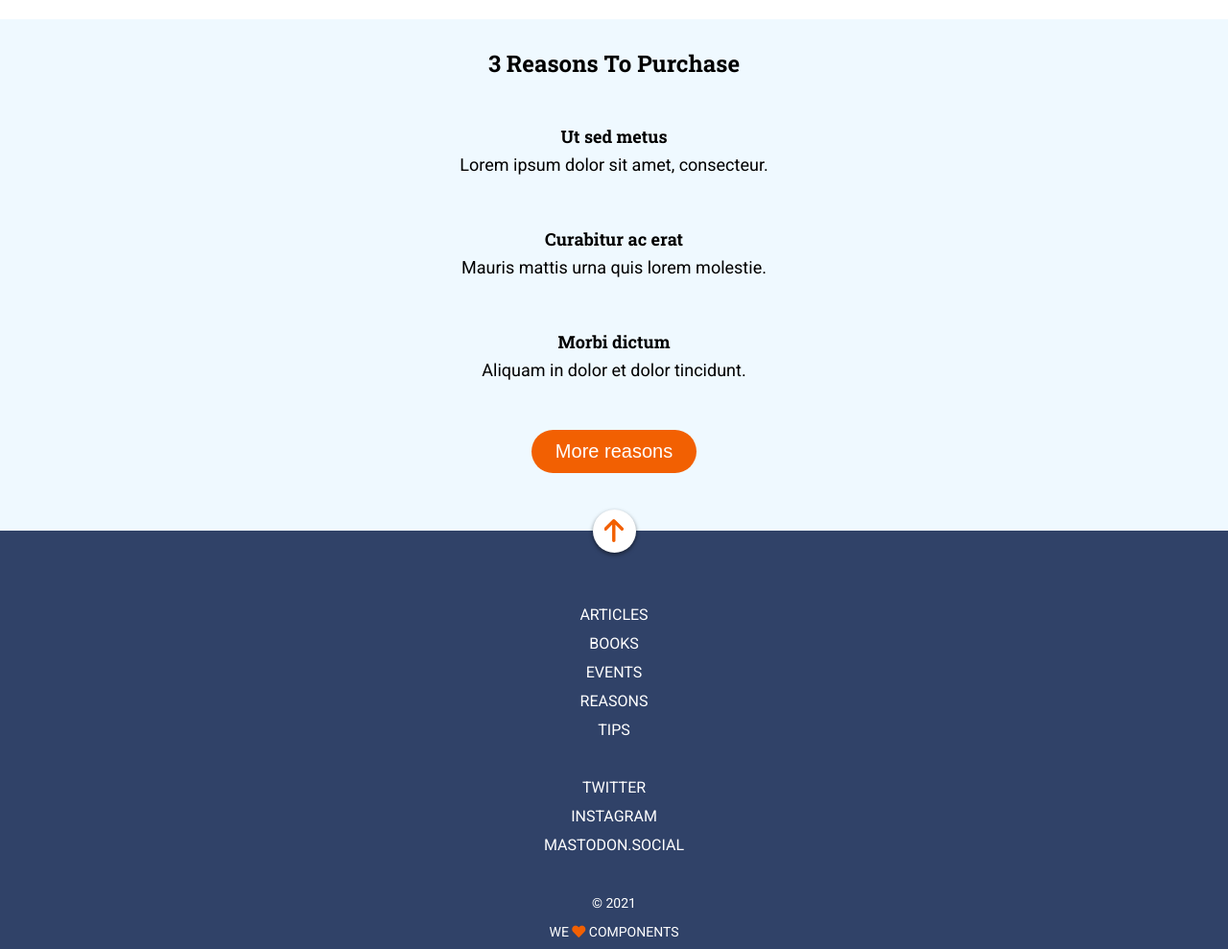
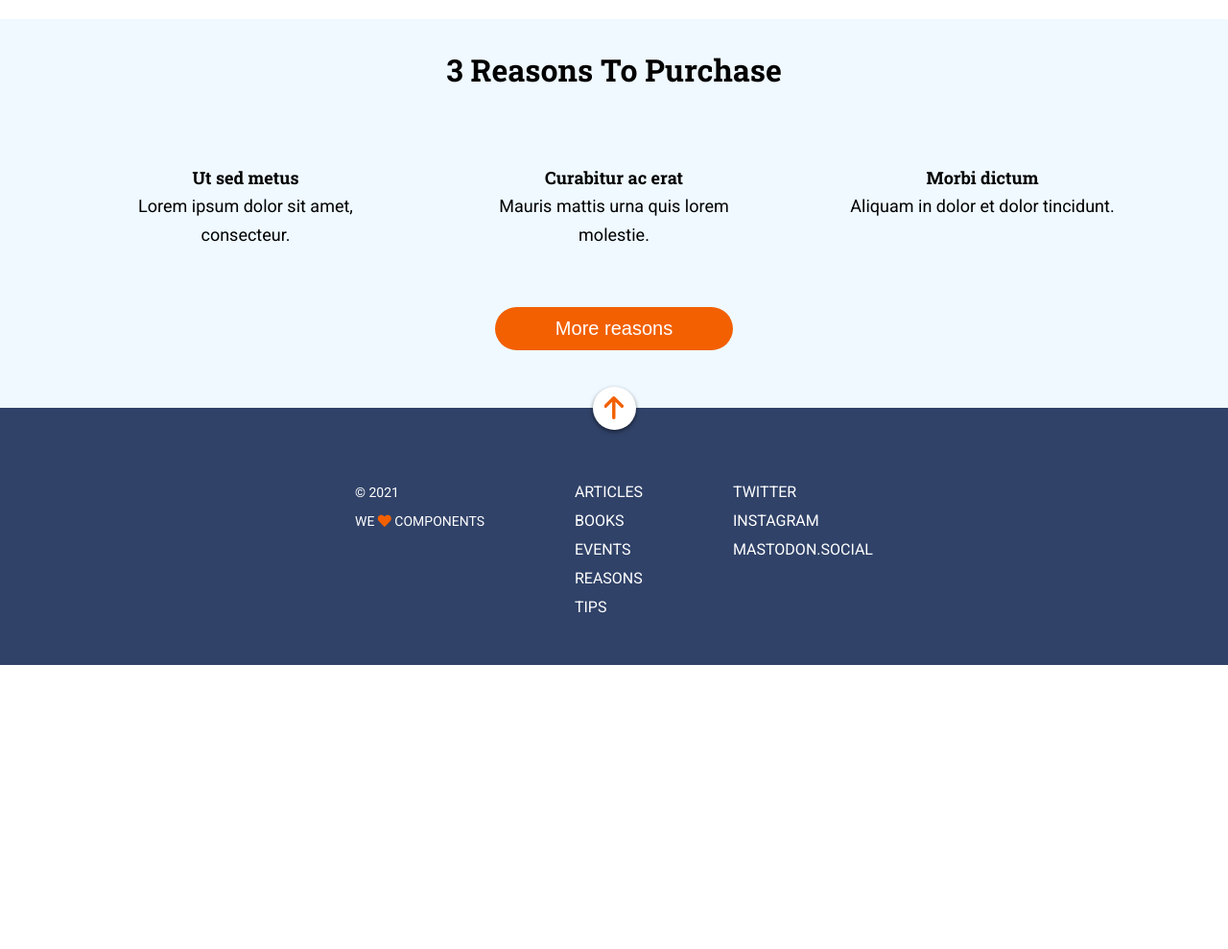
Before and after one commit to Adalab/modulo-1-evaluacion-final-PatriciaLoboTejedor, a website: page docs/index.html in a window 1280 px wide. Shown: the part 1140-2129 px from the top of the page at 96% size. After the commit the page ends 1833 px from the top, so only its background shows below. Drawn offline with Linux system fonts and the light colour scheme.

Commit message:
add responsive web complete and docs folder

```diff
--- a/docs/index.html
+++ b/docs/index.html
@@ -78,26 +78,30 @@
       <button class="footer__button">
         <img src="assets/images/ico-arrow.svg" alt="footer--button" />
       </button>
-      <nav class="footer__pages-menu">
+      <div class="footer-flex">
+        <nav class="footer-flex__pages-menu">
           <ul>
-          <li class="footer__pages-menu--items">articles</li>
-          <li class="footer__pages-menu--items">books</li>
-          <li class="footer__pages-menu--items">events</li>
-          <li class="footer__pages-menu--items">reasons</li>
-          <li class="footer__pages-menu--items">tips</li>
+            <li class="footer-flex__pages-menu--items">articles</li>
+            <li class="footer-flex__pages-menu--items">books</li>
+            <li class="footer-flex__pages-menu--items">events</li>
+            <li class="footer-flex__pages-menu--items">reasons</li>
+            <li class="footer-flex__pages-menu--items">tips</li>
           </ul>
         </nav>
-      <nav class="footer__social-menu">
+        <nav class="footer-flex__social-menu">
           <ul>
-          <li class="footer__social-menu--items">twitter</li>
-          <li class="footer__social-menu--items">instagram</li>
-          <li class="footer__social-menu--items">mastodon.social</li>
+            <li class="footer-flex__social-menu--items">twitter</li>
+            <li class="footer-flex__social-menu--items">instagram</li>
+            <li class="footer-flex__social-menu--items">mastodon.social</li>
           </ul>
         </nav>
-      <small class="footer__copy">
-        <p class="footer__copy--c">&copy; 2021</p>
-        <p class="footer__copy--love">we <i class="fas fa-heart"></i> components</p>
+        <small class="footer-flex__copy">
+          <p class="footer-flex__copy--c">&copy; 2021</p>
+          <p class="footer-flex__copy--love">
+            we <i class="fas fa-heart"></i> components
+          </p>
         </small>
+      </div>
     </footer>
 
   </body>
--- a/src/scss/layout/_footer.scss
+++ b/src/scss/layout/_footer.scss
@@ -18,25 +18,48 @@
       transform: translate(-50%, -50%);
     }
   }
+  .footer-flex {
+    @include tablet {
+      display: flex;
+      flex-direction: row;
+      justify-content: space-between;
+      text-align: left;
+      margin: 0 40px;
+    }
+    @include desktop {
+      margin: 0 370px;
+    }
     &__pages-menu {
       text-transform: uppercase;
       line-height: 1.875rem;
       font-weight: normal;
       padding-bottom: 30px;
+      @include tablet {
+        padding-bottom: 0px;
+        order: 2;
+      }
     }
     &__social-menu {
       text-transform: uppercase;
       line-height: 1.875rem;
       font-weight: normal;
       padding-bottom: 30px;
+      @include tablet {
+        order: 3;
+        padding-bottom: 0px;
+      }
     }
     &__copy {
       text-transform: uppercase;
       font-size: 0.875rem;
       line-height: 1.875rem;
       font-weight: normal;
+      @include tablet {
+        order: 1;
+      }
       .fas {
         color: $color-orange;
       }
     }
   }
+}
--- a/src/scss/layout/_main.scss
+++ b/src/scss/layout/_main.scss
@@ -43,6 +43,7 @@
       @include tablet {
         font-size: 1.25rem;
         line-height: 1.875rem;
+        max-width: 90%;
       }
     }
     &--button {
@@ -105,7 +106,11 @@
         margin: 0 auto;
         padding-bottom: 45px;
         @include tablet {
-          padding-bottom: 60px;
+          padding: 0px 15px 60px 15px;
+          max-width: 210px;
+        }
+        @include desktop {
+          max-width: 345px;
         }
         &--title {
           font-size: 1.125rem;
--- a/src/scss/layout/_page.scss
+++ b/src/scss/layout/_page.scss
@@ -43,6 +43,7 @@
       @include tablet {
         font-size: 1.25rem;
         line-height: 1.875rem;
+        max-width: 90%;
       }
     }
     &--button {
@@ -105,7 +106,11 @@
         margin: 0 auto;
         padding-bottom: 45px;
         @include tablet {
-          padding-bottom: 60px;
+          padding: 0px 15px 60px 15px;
+          max-width: 210px;
+        }
+        @include desktop {
+          max-width: 345px;
         }
         &--title {
           font-size: 1.125rem;
```
Also changed, not shown: src/html/partials/footer.html (+17 -13 lines), docs/assets/css/main.css. Lines whose indentation alone changed are shown as unchanged.
